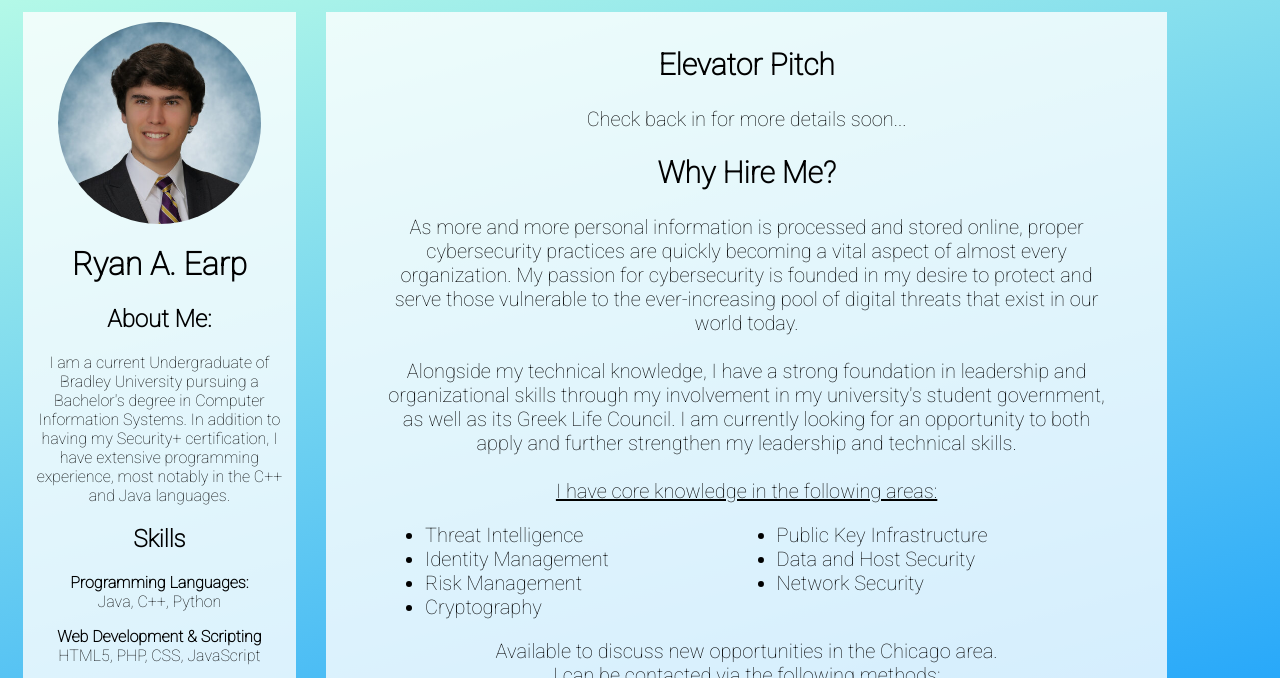
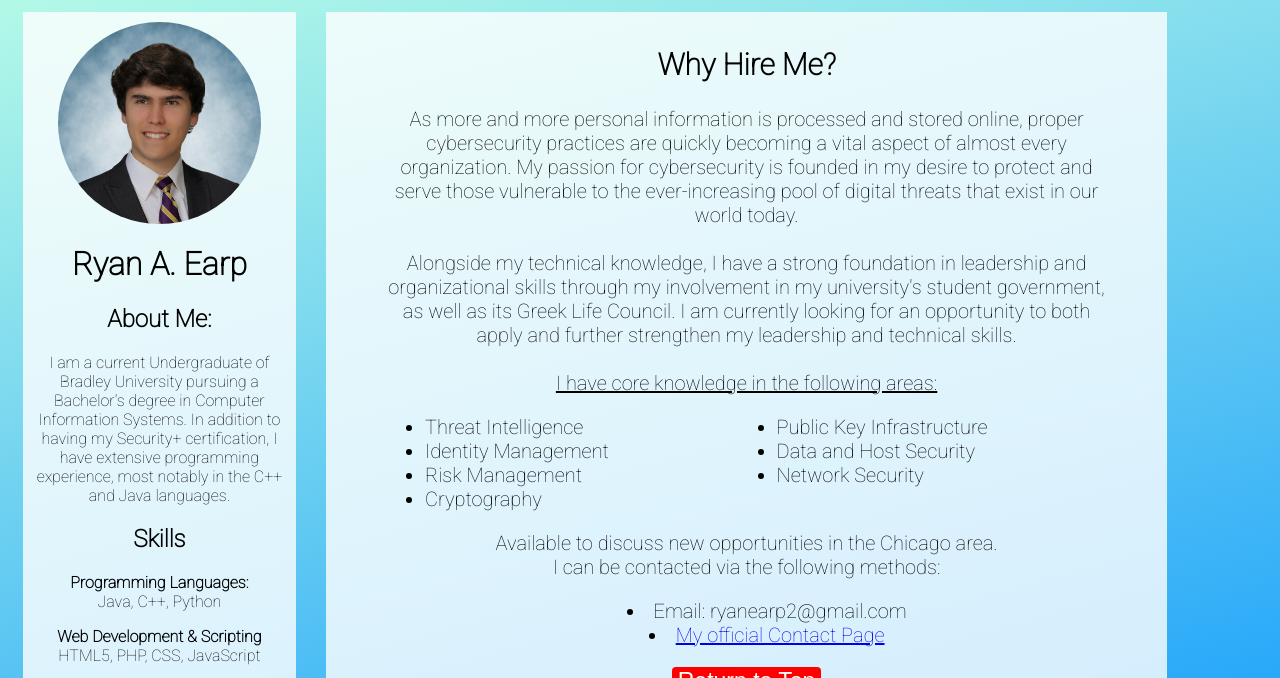
Before and after one commit to RyanEarp/RyanEarp.github.io, a plain HTML site: page about.html in a window 1280 px wide. Shown: the part 79-757 px from the top of the page. Drawn offline with nearby package versions, Linux system fonts and the light colour scheme.

Commit message:
Add files via upload

```diff
--- a/about.html
+++ b/about.html
@@ -287,8 +287,7 @@
 
   <div class = "column2">
   <div class = info>
-    <h2>Elevator Pitch</h2>
-    <p>Check back in for more details soon...</p>
+
     <h2>Why Hire Me?</h2>
     <p>As more and more personal information is processed and stored online, proper cybersecurity practices are quickly becoming a vital aspect of almost every organization. My passion for cybersecurity is founded in my desire to protect and serve those vulnerable to the ever-increasing pool of digital threats that exist in our world today.<br><br>
         Alongside my technical knowledge, I have a strong foundation in leadership and organizational skills through my involvement in my university's student government, as well as its Greek Life Council. I am currently looking for an opportunity to both apply and further strengthen my leadership and technical skills.<br><br>
```
